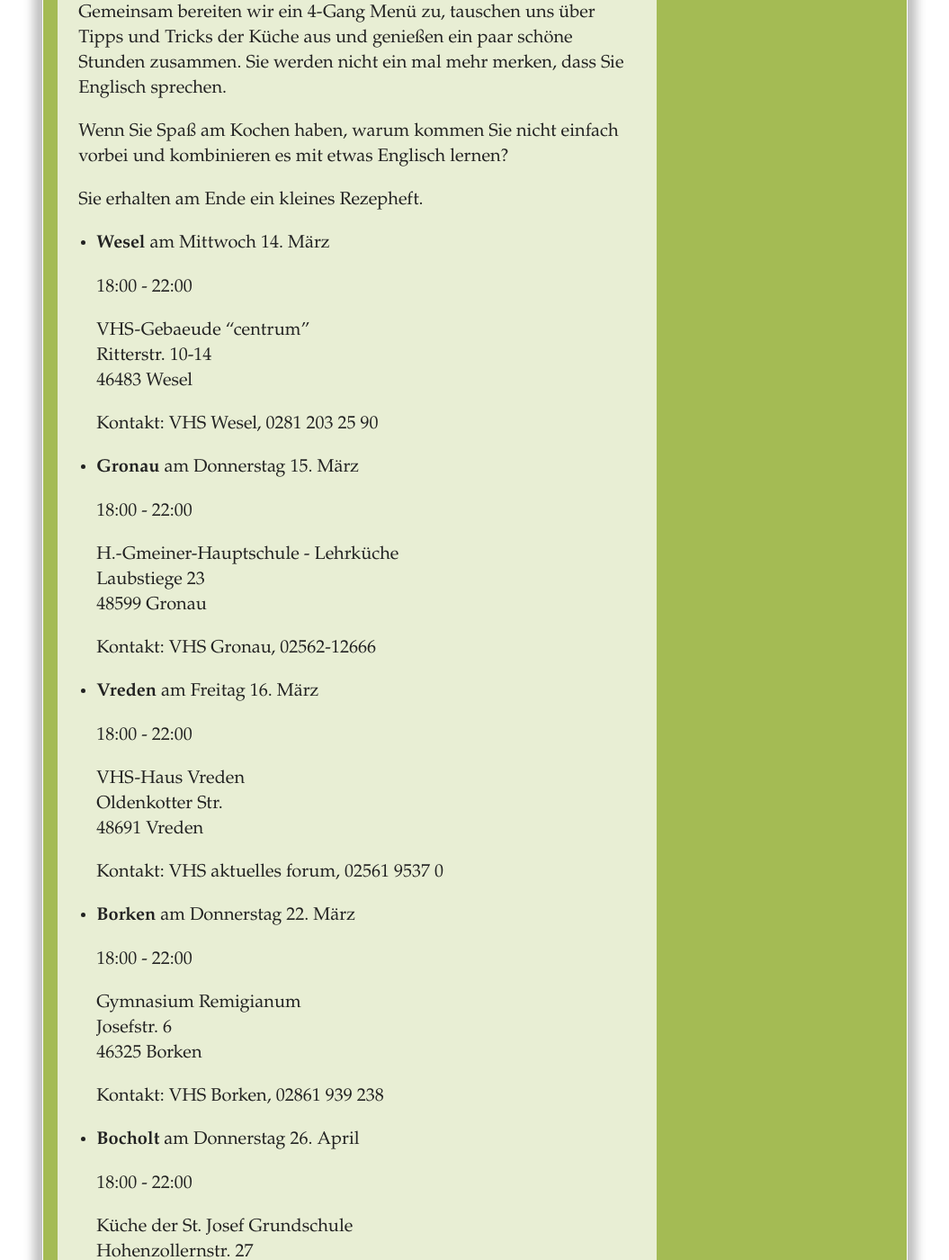
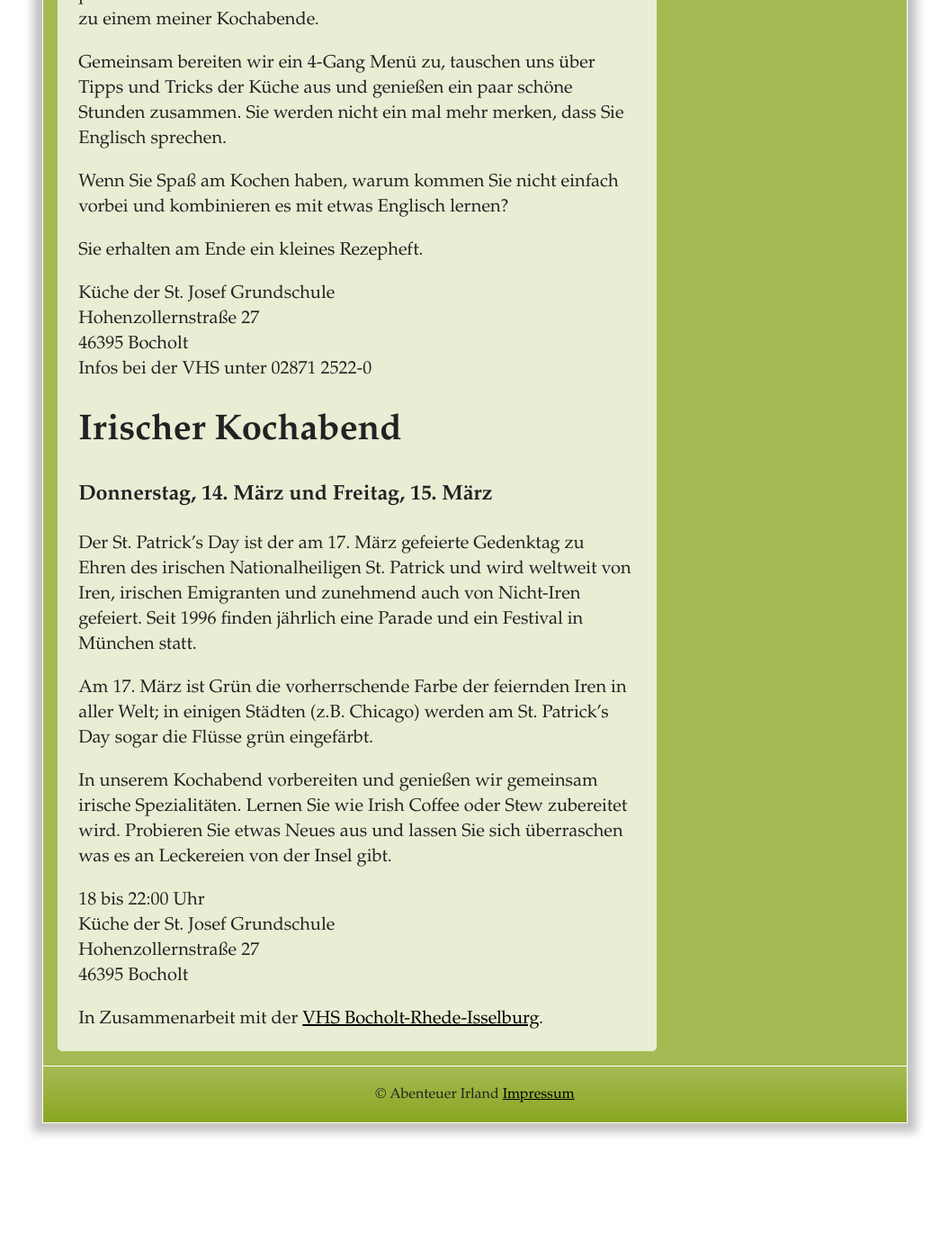
Before and after one commit to ArloL/abenteuer-irland, a Jekyll site: the page built from kochen.md, in a window 1280 px wide and 1400 px high, scrolled down 434 px. Shown: the whole window at 90% size, without its empty margins (112-1167 px from the left). Built offline with Jekyll 4.4.1, drawn with Linux system fonts in a browser that asks for light colours; some of the changed text lies outside the part shown.

Commit message:
Updated kochen and touren

```diff
--- a/kochen.md
+++ b/kochen.md
@@ -11,66 +11,45 @@ translations:
 
 ## Kochabend auf Englisch
 
-Sie möchten in einer entspannten Atmosphäre ein wenig Ihr Englisch polieren und
-dabei noch etwas Leckeres kochen? Kommen Sie doch zu einem meiner Kochabende.
+### Donnerstag, 7. März und Donnerstag, 11. April
 
-Gemeinsam bereiten wir ein 4-Gang Menü zu, tauschen uns über Tipps und Tricks
-der Küche aus und genießen ein paar schöne Stunden zusammen. Sie werden nicht
-ein mal mehr merken, dass Sie Englisch sprechen.
+Sie möchten in einer entspannten Atmosphäre ein wenig Ihr Englisch polieren und dabei
+noch etwas Leckeres kochen? Kommen Sie doch zu einem meiner Kochabende.
 
-Wenn Sie Spaß am Kochen haben, warum kommen Sie nicht einfach vorbei und
-kombinieren es mit etwas Englisch lernen?
+Gemeinsam bereiten wir ein 4-Gang Menü zu, tauschen uns über Tipps und Tricks der
+Küche aus und genießen ein paar schöne Stunden zusammen. Sie werden nicht ein mal
+mehr merken, dass Sie Englisch sprechen.
+
+Wenn Sie Spaß am Kochen haben, warum kommen Sie nicht einfach vorbei und kombinieren
+es mit etwas Englisch lernen?
 
 Sie erhalten am Ende ein kleines Rezepheft.
 
-*	**Wesel** am Mittwoch 14. März
+Küche der St. Josef Grundschule
+Hohenzollernstraße 27
+46395 Bocholt
+Infos bei der VHS unter 02871 2522-0
 
-	18:00 - 22:00
+# Irischer Kochabend
 
-	VHS-Gebaeude "centrum"
-	Ritterstr. 10-14
-	46483 Wesel
+### Donnerstag, 14. März und Freitag, 15. März
 
-	Kontakt: VHS Wesel, 0281 203 25 90
+Der St. Patrick's Day ist der am 17. März gefeierte Gedenktag zu Ehren des irischen
+Nationalheiligen St. Patrick und wird weltweit von Iren, irischen Emigranten und
+zunehmend auch von Nicht-Iren gefeiert. Seit 1996 finden jährlich eine Parade und
+ein Festival in München statt.
 
-*	**Gronau** am Donnerstag 15. März
+Am 17. März ist Grün die vorherrschende Farbe der feiernden Iren in aller Welt; in
+einigen Städten (z.B. Chicago) werden am St. Patrick's Day sogar die Flüsse grün
+eingefärbt.
 
-	18:00 - 22:00
+In unserem Kochabend vorbereiten und genießen wir gemeinsam irische Spezialitäten.
+Lernen Sie wie Irish Coffee oder Stew zubereitet wird. Probieren Sie etwas Neues
+aus und lassen Sie sich überraschen was es an Leckereien von der Insel gibt.
 
-	H.-Gmeiner-Hauptschule - Lehrküche
-	Laubstiege 23
-	48599 Gronau
+18 bis 22:00 Uhr
+Küche der St. Josef Grundschule
+Hohenzollernstraße 27
+46395 Bocholt
 
-	Kontakt: VHS Gronau, 02562-12666
-
-
-*	**Vreden** am Freitag 16. März
-
-	18:00 - 22:00
-
-	VHS-Haus Vreden
-	Oldenkotter Str.
-	48691 Vreden
-
-	Kontakt: VHS aktuelles forum, 02561 9537 0
-
-
-*	**Borken** am Donnerstag 22. März
-
-	18:00 - 22:00
-
-	Gymnasium Remigianum
-	Josefstr. 6
-	46325 Borken
-
-	Kontakt: VHS Borken, 02861 939 238
-
-*	**Bocholt** am Donnerstag 26. April
-
-	18:00 - 22:00
-
-	Küche der St. Josef Grundschule
-	Hohenzollernstr. 27
-	46395 Bocholt
-
-	Kontakt: VHS Bocholt, Rhede & Isselburg, 02871 2522 0
+In Zusammenarbeit mit der [VHS Bocholt-Rhede-Isselburg](http://vhs.bocholt.de/).
```
Also changed, not shown: touren.md (+26 -35 lines).
